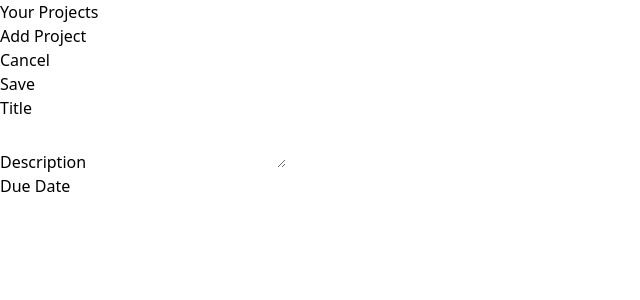
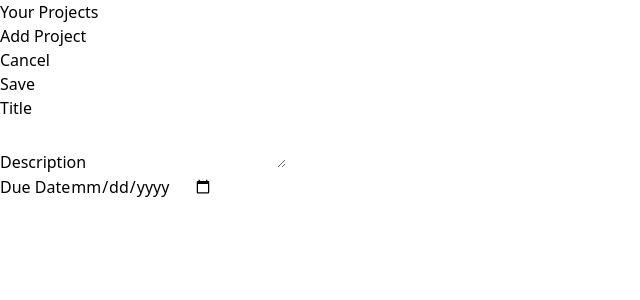
Before and after one commit to muhamm3dyilmaz/React-Project-Management-App, a React (Vite) app: page / in a window 1280 px wide. Both pictures are taken after a click on the button "Add Project". Shown: the top 300 px of the page, without its empty margins (0-640 px from the left). Built offline with nearby package versions, Linux system fonts and the light colour scheme.

Commit message:
user inputs with ref and forwarded ref

```diff
--- a/src/App.jsx
+++ b/src/App.jsx
@@ -19,10 +19,25 @@
     });
   }
 
+  function handleAddProject(projectData) {
+    setProjectsState((prevState) => {
+      const newProject = {
+        ...projectData,
+        id: Math.random(),
+      };
+      return {
+        ...prevState,
+        projects: [...prevState.projects, newProject],
+      }
+    })
+  }
+
+  console.log(projectsState);
+
   let content;
 
   if (projectsState.selectedProjectId === null) {
-    content = <NewProject />;
+    content = <NewProject onAdd={handleAddProject} />;
   } else if (projectsState.selectedProjectId === undefined) {
     content = <NoProjectSelected onStartAddProject={handleStartAddProject} />;
   }
--- a/src/components/Input.jsx
+++ b/src/components/Input.jsx
@@ -1,13 +1,17 @@
-export default function Input({ label, textarea, ...props }) {
+import { forwardRef } from "react";
+
+const Input = forwardRef(function Input({ label, textarea, ...props }, ref) {
     const classes = "w-full p-1 border-b-2 rounded-sm border-stone-300 bg-stone-200 text-stone-600 focus:outline-none focus:border-stone-600";
     return (
         <p className="flex flex-col gap-1 my-4">
             <label className="text-sm font-bold uppercase text-stone-500">{label}</label>
             {
                 textarea ?
-                    <textarea className={classes} {...props} /> :
-                    <input className={classes} {...props} />
+                    <textarea ref={ref} className={classes} {...props} /> :
+                    <input ref={ref} className={classes} {...props} />
             }
         </p>
     );
-}
+});
+
+export default Input;
--- a/src/components/NewProject.jsx
+++ b/src/components/NewProject.jsx
@@ -1,20 +1,44 @@
+import { useRef } from 'react';
+
 import Input from "./Input";
 
-export default function NewProject() {
+export default function NewProject({ onAdd }) {
+    const title = useRef();
+    const description = useRef();
+    const dueDate = useRef();
+
+    function handleSave() {
+        const enteredTitle = title.current.value;
+        const enteredDescription = description.current.value;
+        const enteredDueDate = dueDate.current.value;
+
+        onAdd({
+            title: enteredTitle,
+            description: enteredDescription,
+            dueDate: enteredDueDate,
+        });
+    }
+
     return (
         <div className="w-[35rem] mt-16">
             <menu className="flex items-center justify-end gap-4 my-4">
                 <li>
                     <button className="text-stone-800 hover:text-stone-950">Cancel</button>
                 </li>
+
                 <li>
-                    <button className=" px-6 py-2 rounded-md bg-stone-800 text-stone-50 hover:bg-stone-950">Save</button>
+                    <button
+                        onClick={handleSave}
+                        className=" px-6 py-2 rounded-md bg-stone-800 text-stone-50 hover:bg-stone-950"
+                    >
+                        Save
+                    </button>
                 </li>
             </menu>
             <div>
-                <Input label="Title" />
-                <Input label="Description" textarea />
-                <Input label="Due Date" />
+                <Input type="text" ref={title} label="Title" />
+                <Input ref={description} label="Description" textarea />
+                <Input type="date" ref={dueDate} label="Due Date" />
             </div>
         </div>
     );
```
